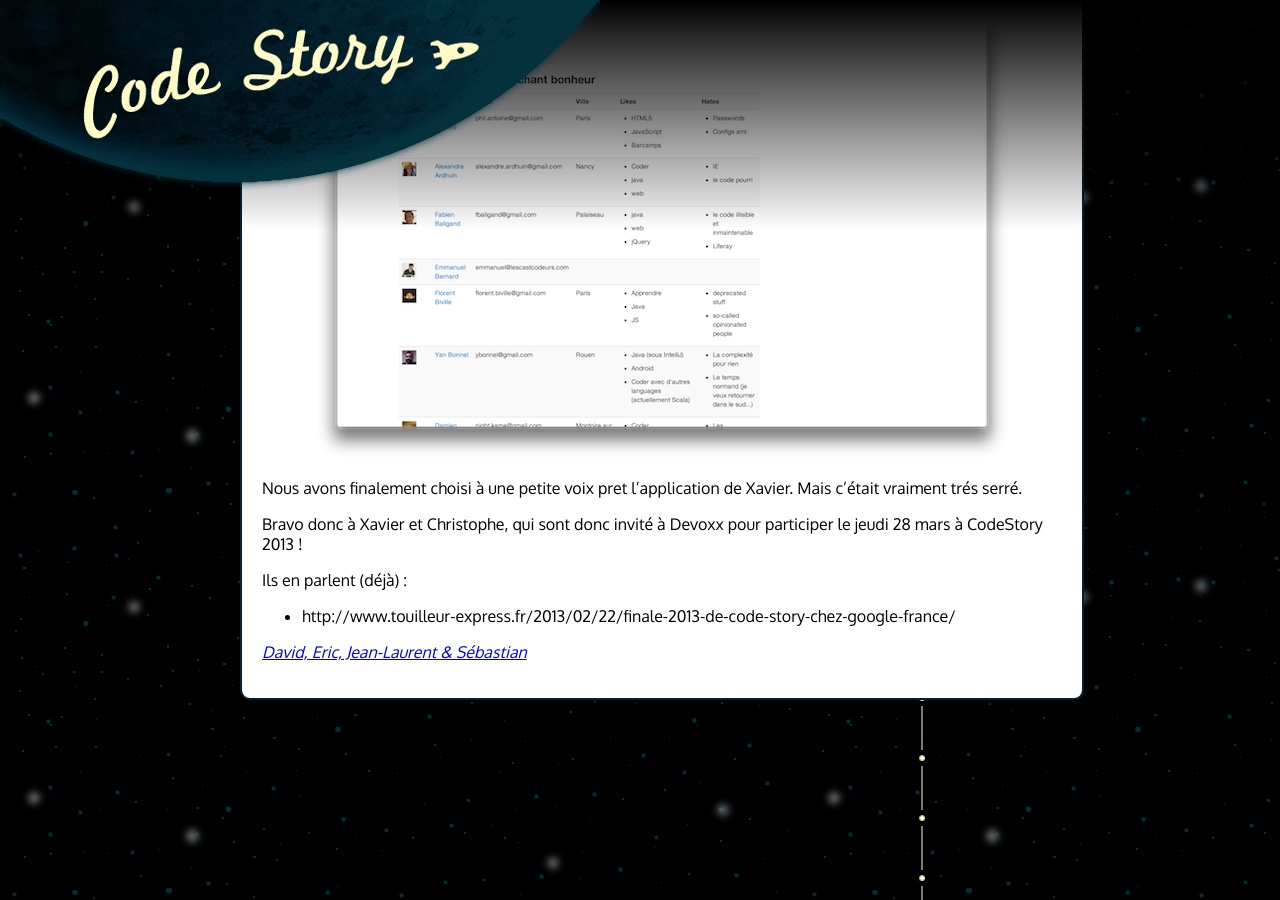
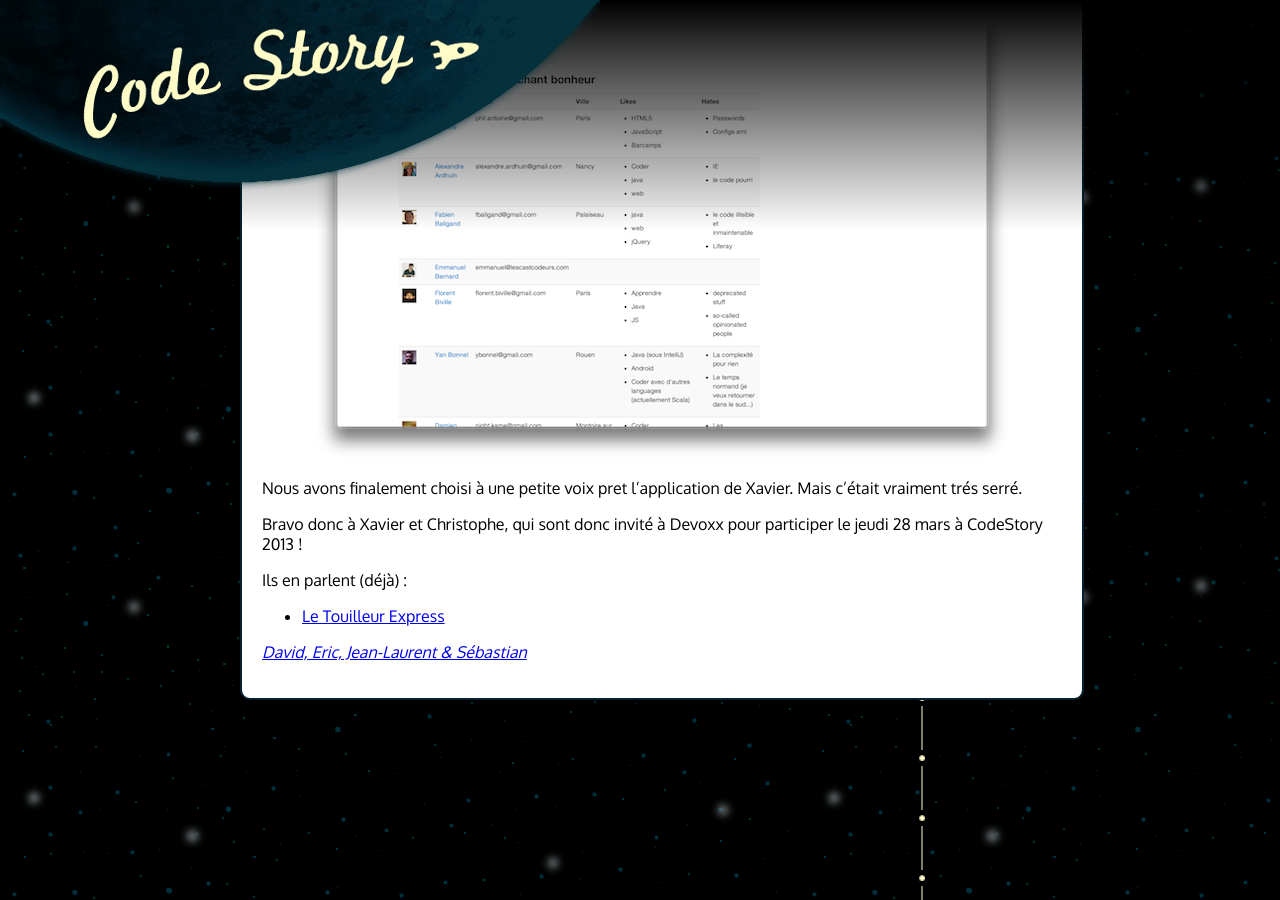
Before and after one commit to CodeStory/code-story-blog, a Jekyll site: the page built from _posts/2013-02-22-un-nouveau-binome.markdown, in a window 1280 px wide and 900 px high, scrolled down 1612 px. Built offline with Jekyll 4.4.1, drawn with Linux system fonts in a browser that asks for light colours; comment, search, counter and statistics services are not loaded.

```diff
--- a/_posts/2013-02-22-un-nouveau-binome.markdown
+++ b/_posts/2013-02-22-un-nouveau-binome.markdown
@@ -54,4 +54,4 @@
 
 Ils en parlent (déjà) :
 
-* http://www.touilleur-express.fr/2013/02/22/finale-2013-de-code-story-chez-google-france/
+* [Le Touilleur Express](http://www.touilleur-express.fr/2013/02/22/finale-2013-de-code-story-chez-google-france/)
```
